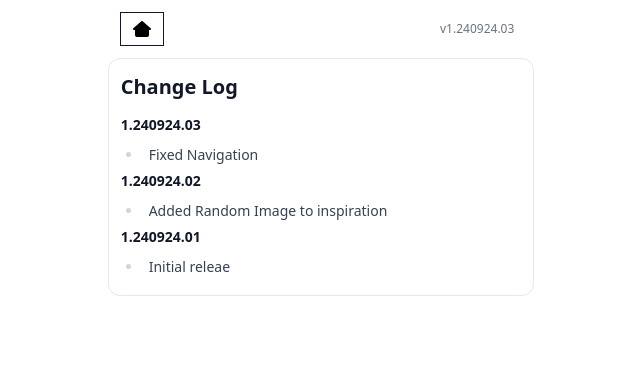
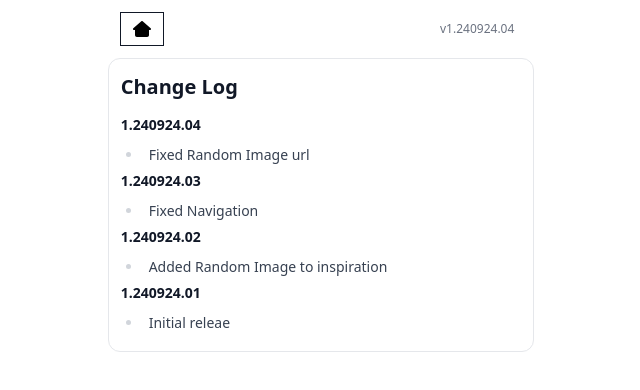
Before and after one commit to matalina/prompt-generator, a Svelte app: page /change-log in a window 1280 px wide. Shown: the top 390 px of the page, without its empty margins (319-959 px from the left). Built offline with nearby package versions, Linux system fonts and the light colour scheme.

Commit message:
fixed random image url

```diff
--- a/src/App.svelte
+++ b/src/App.svelte
@@ -20,7 +20,7 @@
         </Link>
       </div>
       <Link class="text-xs text-gray-500 p-2" to="/change-log">
-        v1.240924.03
+        v1.240924.04
       </Link>
     </nav>
     <section>
--- a/src/components/pages/ChangeLog.svelte
+++ b/src/components/pages/ChangeLog.svelte
@@ -4,6 +4,13 @@
 
 <div class="prose border p-3 mb-3 rounded-xl">
   <h3>Change Log</h3>
+  <Markdown
+  small={true}
+  markdown={`
+#### 1.240924.04
+* Fixed Random Image url
+`}
+/>
   <Markdown
   small={true}
   markdown={`
--- a/src/lib/prompts.ts
+++ b/src/lib/prompts.ts
@@ -526,7 +526,7 @@ export async function getPrompt(index: number) {
 }
 
 export async function getRandomImage() {
-    const response = await fetch ('http://localhost:8888/.netlify/functions/random-image', {
+    const response = await fetch ('http://prompts.aj-hunter.com/.netlify/functions/random-image', {
       method: 'get',
     });
     const data = await response.json();
```
